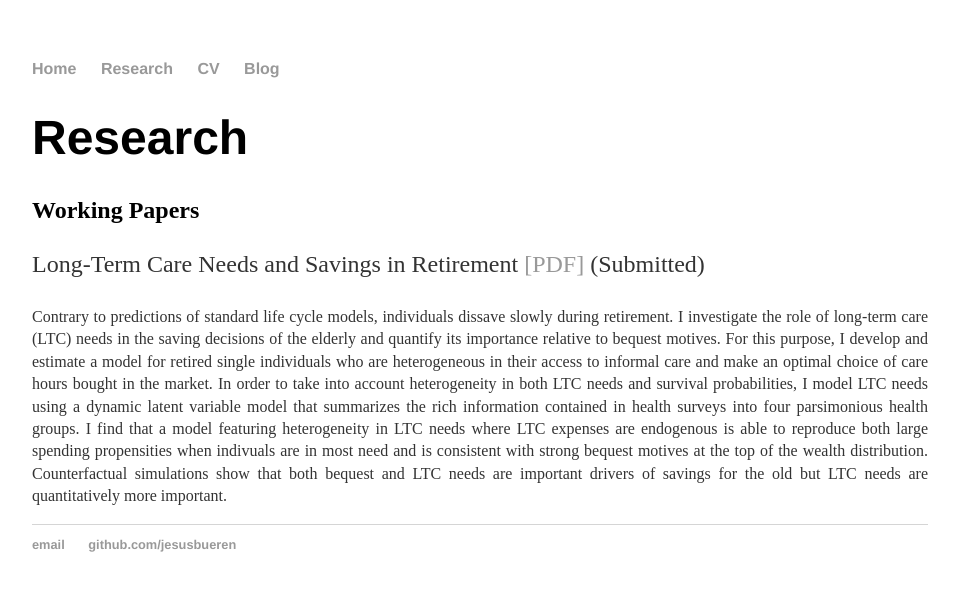
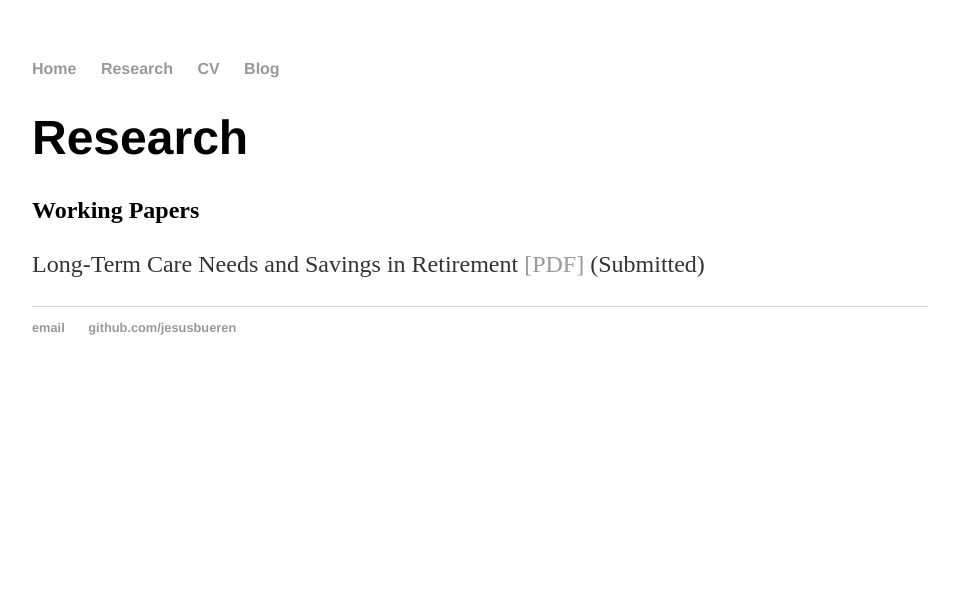
Before and after one commit to jesusbueren/jesusbueren.github.io, a Jekyll site: the page built from research/index.html, in a window 1280 px wide. Shown: the top 591 px of the page, without its empty margins (160-1119 px from the left). Built offline with Jekyll 4.4.1, drawn with Linux system fonts in a browser that asks for light colours.

Commit message:
Update index.html

```diff
--- a/research/index.html
+++ b/research/index.html
@@ -6,13 +6,3 @@
 	<h2>Working Papers</h2>
 
 	<p> <bold> Long-Term Care Needs and Savings in Retirement </bold>  <a href="https://drive.google.com/file/d/1zlMUCOheK7PpoRbVc_JMLb1qo5ToJpbu/view">[PDF]</a> (Submitted)</p>
-	<p style="font-size:100%; text-align:justify;"> Contrary to predictions of standard life cycle models, individuals dissave slowly during retirement.
-	I investigate the role of long-term care (LTC) needs in the saving decisions of the elderly and
-	quantify its importance relative to bequest motives. For this purpose, I develop and estimate a model
-	for retired single individuals who are heterogeneous in their access to informal care and make an optimal
-	choice of care hours bought in the market. In order to take into account heterogeneity in both LTC needs and
-	survival probabilities, I model LTC needs using a dynamic latent variable model that summarizes the rich information
-	contained in health surveys into four parsimonious health groups. I find that a model featuring heterogeneity in LTC
-	needs where LTC expenses are endogenous is able to reproduce both large spending propensities when indivuals are in most
-	need and is consistent with strong bequest motives at the top of the wealth distribution. Counterfactual simulations show
-	that both bequest and LTC needs are important drivers of savings for the old but LTC needs are quantitatively more important. </small></p>
```
